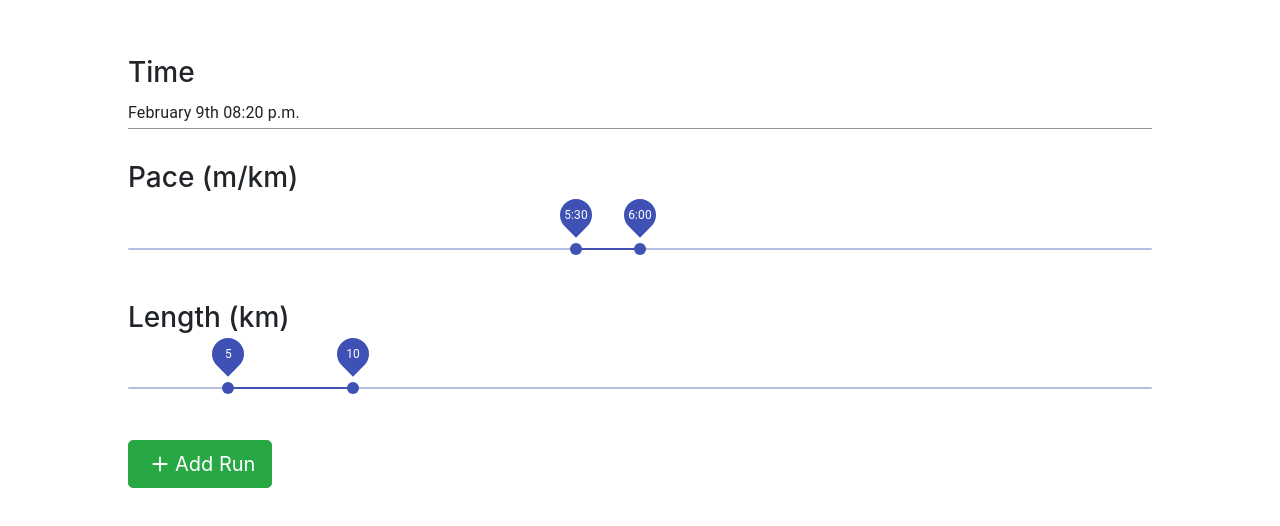
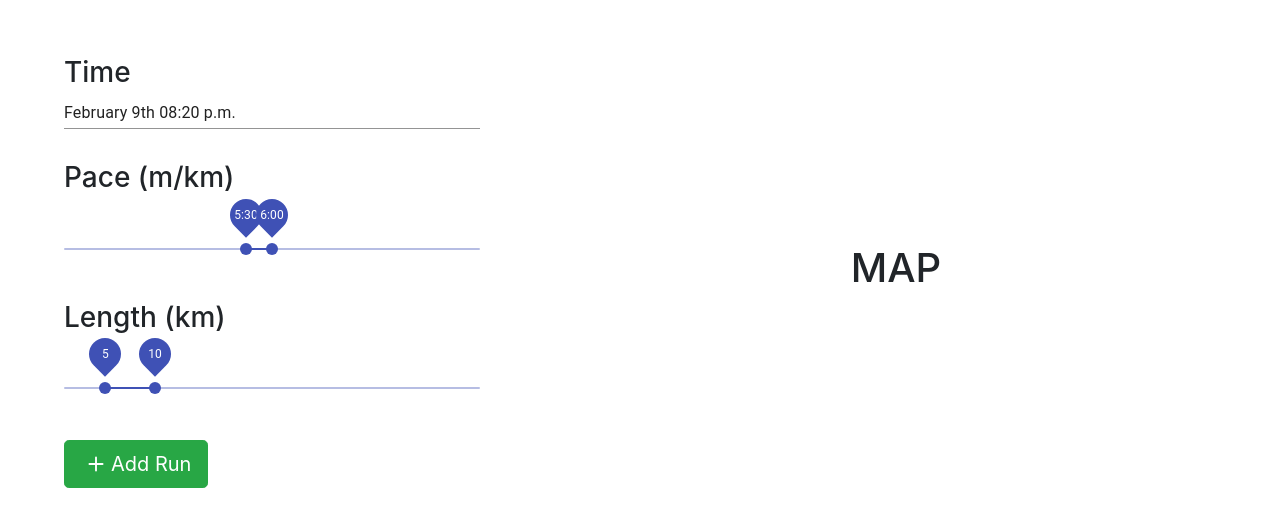
Before and after one commit to Jakkaps/runbud, a React (Create React App) app: page /add in a window 1280 px wide. Shown: the part 128-654 px from the top of the page. Built offline with nearby package versions, Linux system fonts and the light colour scheme.

Commit message:
Create layout for map to plop in

```diff
--- a/package.json
+++ b/package.json
@@ -17,6 +17,7 @@
     "date-fns": "^2.17.0",
     "dotenv": "^8.2.0",
     "firebase": "^8.2.6",
+    "google-map-react": "^2.1.9",
     "prettier": "^2.2.1",
     "react": "^17.0.1",
     "react-bootstrap": "^1.4.3",
--- a/src/Add/AddPage.css
+++ b/src/Add/AddPage.css
@@ -1,13 +1,5 @@
 #add-container {
+    height: 100%;
+    width: 100%;
     display: flex;
-    flex-direction: column;
-    justify-content: center;
-    height: 100%;
-    padding: 128px;
 }
-
-#add-run-button {
-    width: fit-content;
-    display: flex;
-    align-items: center;
-}
--- a/src/Add/AddPage.tsx
+++ b/src/Add/AddPage.tsx
@@ -4,18 +4,14 @@ import React, {
   useContext,
   useState,
 } from "react";
-import FormItem from "./FormItem";
-import "./AddPage.css";
-import { Button } from "react-bootstrap";
-import { BsPlus } from "react-icons/bs";
-import PaceSlider from "./PaceSlider";
-import DateFnsUtils from "@date-io/date-fns";
-import { DateTimePicker, MuiPickersUtilsProvider } from "@material-ui/pickers";
+
 import { MaterialUiPickersDate } from "@material-ui/pickers/typings/date";
-import LengthSlider from "./LengthSlider";
 import { addRun } from "../Shared/API";
 import { useHistory } from "react-router-dom";
 import { AuthContext } from "../App";
+import EditInfoCard from "./EditInfoCard";
+import "./AddPage.css";
+import StartingPointSelector from "./StartingPointSelector";
 
 const AddPage: FunctionComponent = (): ReactElement => {
   const history = useHistory();
@@ -25,7 +21,7 @@ const AddPage: FunctionComponent = (): ReactElement => {
 
   const userId = useContext(AuthContext).currentUser?.uid;
 
-  const handlePaceSliderChange = (min: number, max: number) => {
+  const handlePaceSliderChange = (min: number, max: number): void => {
     setPace({ min, max });
   };
 
@@ -35,11 +31,11 @@ const AddPage: FunctionComponent = (): ReactElement => {
     }
   };
 
-  const handleLengthSliderChange = (min: number, max: number) => {
+  const handleLengthSliderChange = (min: number, max: number): void => {
     setLength({ min, max });
   };
 
-  const handleAddRunClicked = () => {
+  const handleAddRunClicked = (): void => {
     if (typeof userId === "string") {
       addRun(
         { length: length, pace: pace, time: date, people: [], id: "" },
@@ -49,34 +45,22 @@ const AddPage: FunctionComponent = (): ReactElement => {
     }
   };
 
+  const handleStartingPointSelected = (lat: number, long: number): void => {
+    console.log(`lag: ${lat}, long: ${long}`);
+  };
+
   return (
     <div id={"add-container"}>
-      <FormItem title={"Time"}>
-        <MuiPickersUtilsProvider utils={DateFnsUtils}>
-          <DateTimePicker
-            fullWidth
-            id={"date-time-picker"}
-            value={new Date()}
-            disablePast
-            onChange={handleDateChanged}
-          />
-        </MuiPickersUtilsProvider>
-      </FormItem>
-      <FormItem title={"Pace (m/km)"}>
-        <PaceSlider onChange={handlePaceSliderChange} />
-      </FormItem>
-      <FormItem title={"Length (km)"}>
-        <LengthSlider length={length} onChange={handleLengthSliderChange} />
-      </FormItem>
-      <Button
-        variant={"success"}
-        size={"lg"}
-        id={"add-run-button"}
-        onClick={handleAddRunClicked}
-      >
-        <BsPlus size={"30"} />
-        Add Run
-      </Button>
+      <EditInfoCard
+        defaultLength={length}
+        handlePaceSliderChange={handlePaceSliderChange}
+        handleLengthSliderChange={handleLengthSliderChange}
+        handleDateChanged={handleDateChanged}
+        handleAddRunClicked={handleAddRunClicked}
+      />
+      <StartingPointSelector
+        handlePointSelected={handleStartingPointSelected}
+      />
     </div>
   );
 };
--- /dev/null
+++ b/src/Add/EditInfoCard.css
@@ -0,0 +1,14 @@
+#add-info-card-container {
+    padding: 32px 32px 32px 64px;
+    width: 40%;
+    height: 100%;
+    display: flex;
+    flex-direction: column;
+    justify-content: center;
+}
+
+#add-run-button {
+    width: fit-content;
+    display: flex;
+    align-items: center;
+}
--- /dev/null
+++ b/src/Add/EditInfoCard.tsx
@@ -0,0 +1,62 @@
+import { Range } from "../Shared/Run";
+import { MaterialUiPickersDate } from "@material-ui/pickers/typings/date";
+import React, { FunctionComponent, ReactElement } from "react";
+import FormItem from "./FormItem";
+import { DateTimePicker, MuiPickersUtilsProvider } from "@material-ui/pickers";
+import DateFnsUtils from "@date-io/date-fns";
+import PaceSlider from "./PaceSlider";
+import LengthSlider from "./LengthSlider";
+import { Button } from "react-bootstrap";
+import { BsPlus } from "react-icons/bs";
+import "./EditInfoCard.css";
+
+interface EditInfoProps {
+  defaultLength: Range<number>;
+  handlePaceSliderChange: (min: number, max: number) => void;
+  handleLengthSliderChange: (min: number, max: number) => void;
+  handleDateChanged: (value: MaterialUiPickersDate) => void;
+  handleAddRunClicked: () => void;
+}
+
+const EditInfoCard: FunctionComponent<EditInfoProps> = ({
+  handleAddRunClicked,
+  handlePaceSliderChange,
+  handleDateChanged,
+  handleLengthSliderChange,
+  defaultLength,
+}): ReactElement => {
+  return (
+    <div id={"add-info-card-container"}>
+      <FormItem title={"Time"}>
+        <MuiPickersUtilsProvider utils={DateFnsUtils}>
+          <DateTimePicker
+            fullWidth
+            value={new Date()}
+            disablePast
+            onChange={handleDateChanged}
+          />
+        </MuiPickersUtilsProvider>
+      </FormItem>
+      <FormItem title={"Pace (m/km)"}>
+        <PaceSlider onChange={handlePaceSliderChange} />
+      </FormItem>
+      <FormItem title={"Length (km)"}>
+        <LengthSlider
+          length={defaultLength}
+          onChange={handleLengthSliderChange}
+        />
+      </FormItem>
+      <Button
+        variant={"success"}
+        size={"lg"}
+        id={"add-run-button"}
+        onClick={handleAddRunClicked}
+      >
+        <BsPlus size={"30"} />
+        Add Run
+      </Button>
+    </div>
+  );
+};
+
+export default EditInfoCard;
--- /dev/null
+++ b/src/Add/StartingPointSelector.css
@@ -0,0 +1,7 @@
+#map-container {
+    height: 100%;
+    width: 60%;
+    display: flex;
+    justify-content: center;
+    align-items: center;
+}
--- /dev/null
+++ b/src/Add/StartingPointSelector.tsx
@@ -0,0 +1,18 @@
+import React, { FunctionComponent } from "react";
+import "./StartingPointSelector.css";
+
+interface StartingPointSelectorProps {
+  handlePointSelected: (lat: number, long: number) => void;
+}
+
+const StartingPointSelector: FunctionComponent<StartingPointSelectorProps> = ({
+  handlePointSelected,
+}) => {
+  return (
+    <div id={"map-container"}>
+      <h1>MAP</h1>
+    </div>
+  );
+};
+
+export default StartingPointSelector;
```
Also changed, not shown: 1 other file (tests, documents, lock files or other folders).
